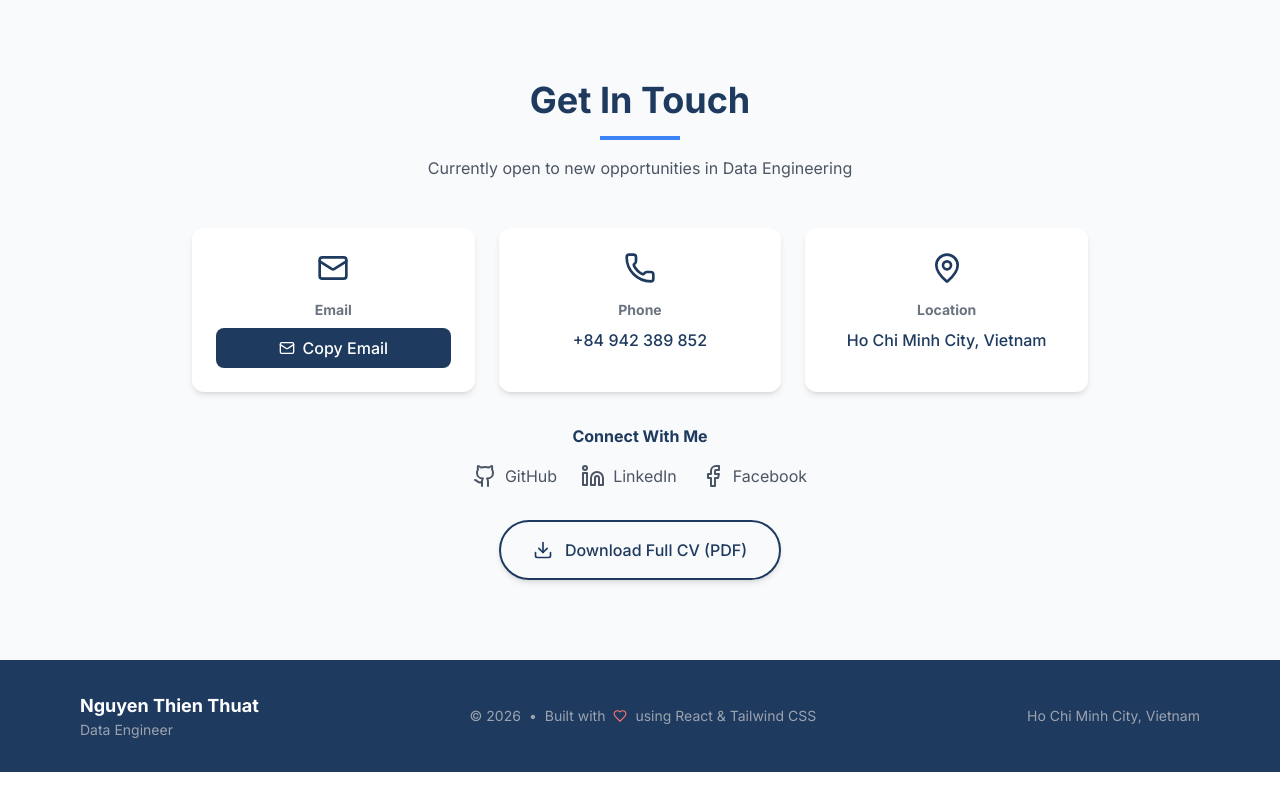
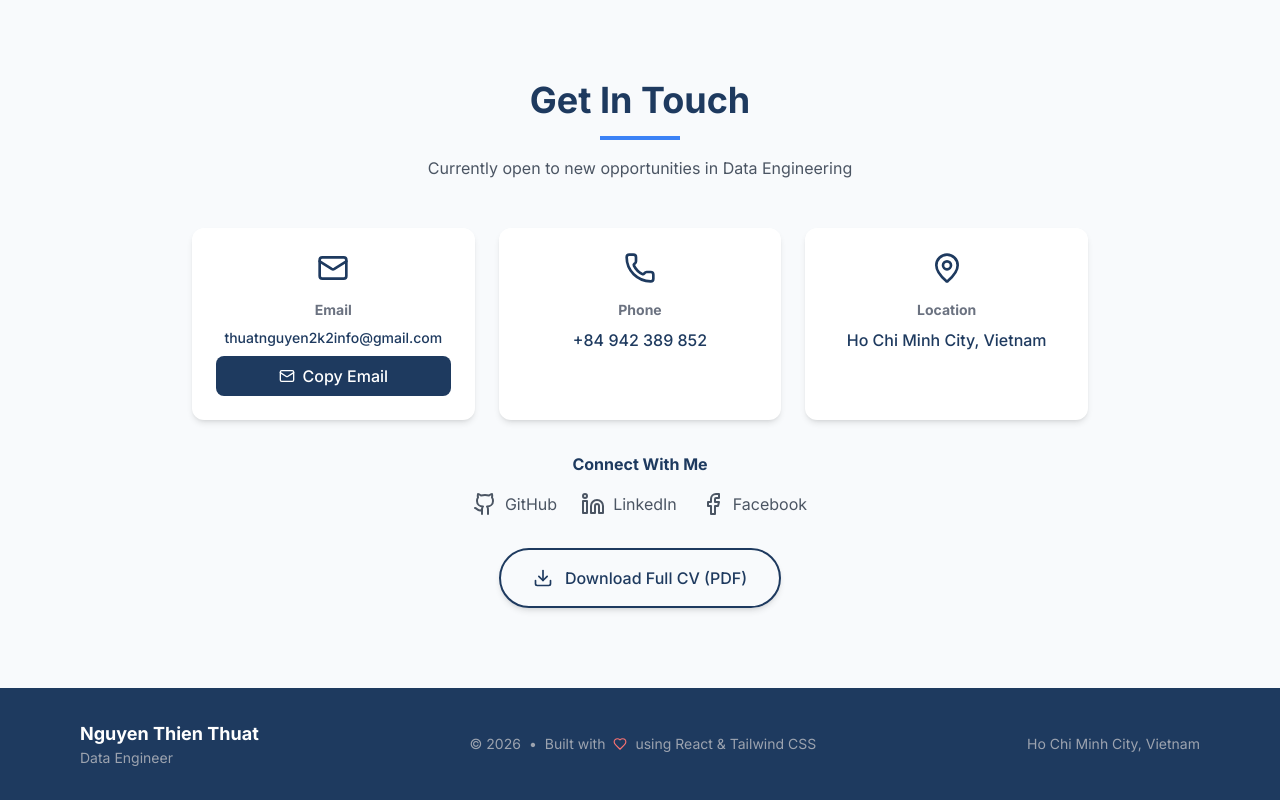
Before and after one commit to ThuatNguyenZ/profile, a React (Vite) app: page / in a window 1280 px wide. Shown: the part 5906-6706 px from the top of the page. Before the commit the page ends 6678 px from the top, so only its background shows below. Built offline with nearby package versions, Linux system fonts and the light colour scheme; some icons are missing.

Commit message:
fix: display email address above Copy Email button
- Show full email (thuatnguyen2k2info@gmail.com) above the copy button
- Uses break-all to handle long email on narrow screens

```diff
--- a/src/components/Contact.jsx
+++ b/src/components/Contact.jsx
@@ -88,6 +88,8 @@ export default function Contact() {
               <item.icon className="mx-auto mb-4 text-primary" size={32} strokeWidth={2} />
               <h3 className="font-bold text-gray-500 text-sm mb-2">{item.label}</h3>
               {item.isCopyButton ? (
+                <>
+                  <p className="text-primary font-medium text-sm mb-2 break-all">{item.value}</p>
                   <button
                     onClick={item.onClick}
                     className="w-full mt-2 px-4 py-2 bg-primary text-white rounded-lg font-medium hover:bg-secondary transition-colors flex items-center justify-center gap-2"
@@ -102,6 +104,7 @@ export default function Contact() {
                       </>
                     )}
                   </button>
+                </>
               ) : item.href ? (
                 <a
                   href={item.href}
```
Lines whose indentation alone changed are shown as unchanged.
